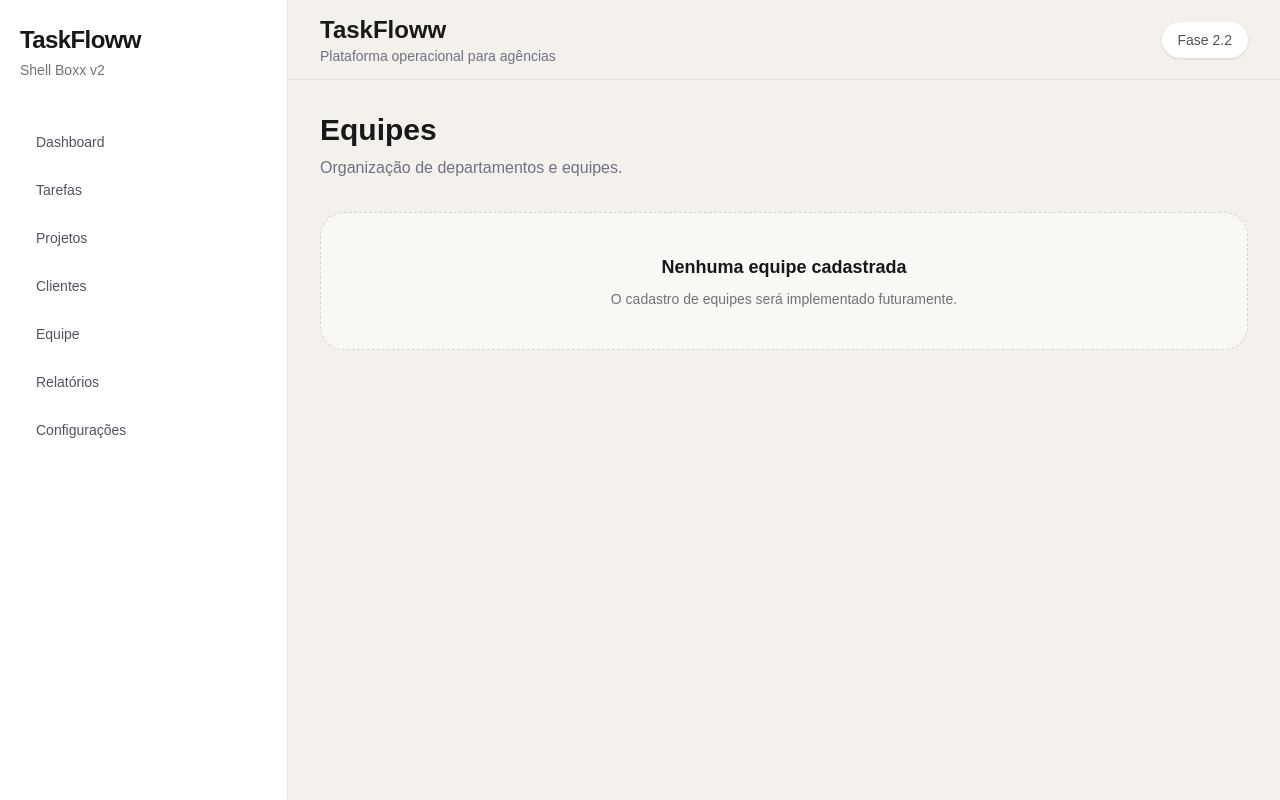
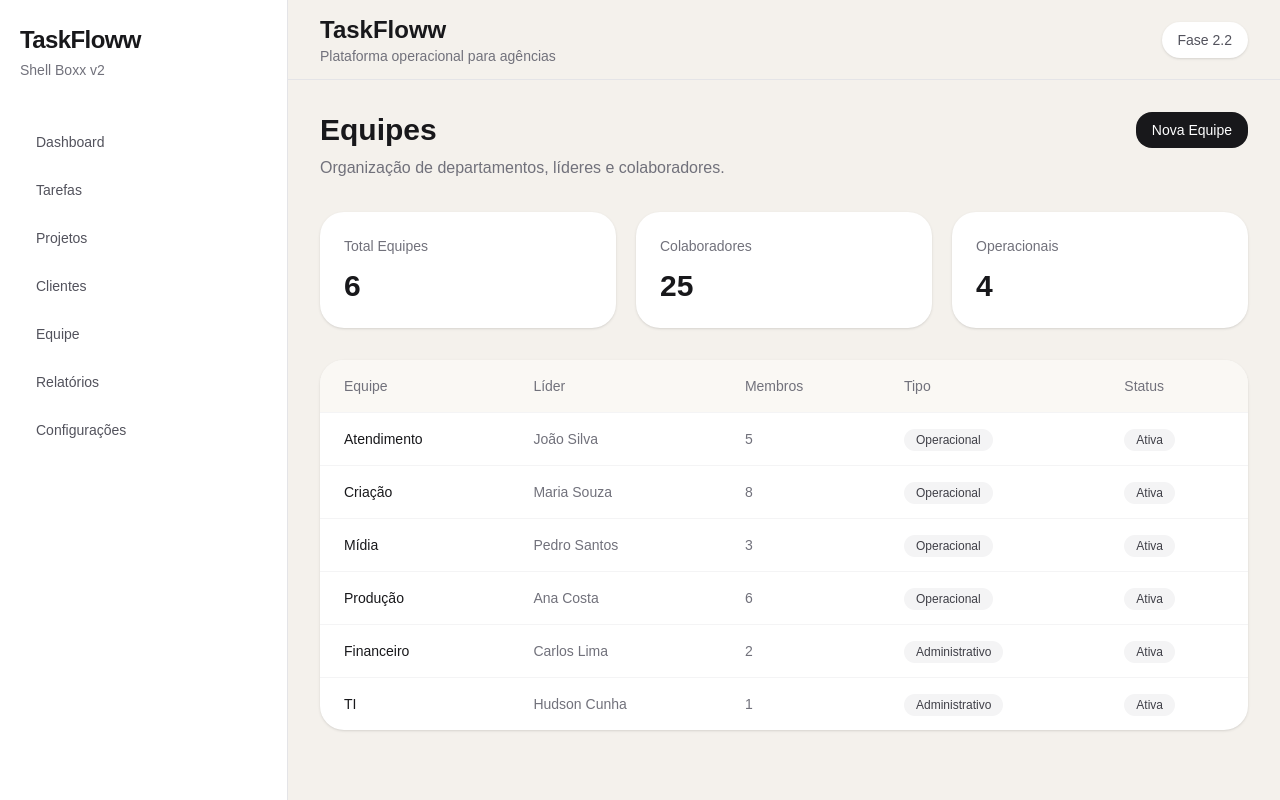
Before and after one commit to hudsonoli/taskflow, a Next.js app in the folder frontend/: page /configuracoes/equipes in a window 1280 px wide. Built offline with nearby package versions, Linux system fonts and the light colour scheme.

Commit message:
fase 3.8 cria tela administrativa mock de equipes

```diff
--- a/frontend/src/app/configuracoes/equipes/page.tsx
+++ b/frontend/src/app/configuracoes/equipes/page.tsx
@@ -1,18 +1,121 @@
-import { EmptyState } from "@/components/ui/EmptyState";
+import { Badge } from "@/components/ui/Badge";
+import { Button } from "@/components/ui/Button";
+import { Card } from "@/components/ui/Card";
 import { PageHeader } from "@/components/ui/PageHeader";
 
+const teams = [
+  {
+    name: "Atendimento",
+    leader: "João Silva",
+    members: 5,
+    type: "Operacional",
+    status: "Ativa",
+  },
+  {
+    name: "Criação",
+    leader: "Maria Souza",
+    members: 8,
+    type: "Operacional",
+    status: "Ativa",
+  },
+  {
+    name: "Mídia",
+    leader: "Pedro Santos",
+    members: 3,
+    type: "Operacional",
+    status: "Ativa",
+  },
+  {
+    name: "Produção",
+    leader: "Ana Costa",
+    members: 6,
+    type: "Operacional",
+    status: "Ativa",
+  },
+  {
+    name: "Financeiro",
+    leader: "Carlos Lima",
+    members: 2,
+    type: "Administrativo",
+    status: "Ativa",
+  },
+  {
+    name: "TI",
+    leader: "Hudson Cunha",
+    members: 1,
+    type: "Administrativo",
+    status: "Ativa",
+  },
+];
+
 export default function EquipesPage() {
+  const totalMembers = teams.reduce((total, team) => total + team.members, 0);
+  const operationalTeams = teams.filter(
+    (team) => team.type === "Operacional"
+  ).length;
+
   return (
     <div className="p-8">
-      <PageHeader
-        title="Equipes"
-        description="Organização de departamentos e equipes."
-      />
+      <div className="flex items-start justify-between gap-4">
+        <PageHeader
+          title="Equipes"
+          description="Organização de departamentos, líderes e colaboradores."
+        />
 
-      <EmptyState
-        title="Nenhuma equipe cadastrada"
-        description="O cadastro de equipes será implementado futuramente."
-      />
+        <Button>Nova Equipe</Button>
+      </div>
+
+      <div className="grid gap-5 md:grid-cols-3">
+        <Card>
+          <p className="text-sm text-zinc-500">Total Equipes</p>
+          <p className="mt-3 text-3xl font-bold">{teams.length}</p>
+        </Card>
+
+        <Card>
+          <p className="text-sm text-zinc-500">Colaboradores</p>
+          <p className="mt-3 text-3xl font-bold">{totalMembers}</p>
+        </Card>
+
+        <Card>
+          <p className="text-sm text-zinc-500">Operacionais</p>
+          <p className="mt-3 text-3xl font-bold">{operationalTeams}</p>
+        </Card>
+      </div>
+
+      <div className="mt-8 overflow-hidden rounded-3xl bg-white shadow-sm">
+        <table className="w-full text-left text-sm">
+          <thead className="border-b border-zinc-100 bg-[#faf8f4] text-zinc-500">
+            <tr>
+              <th className="px-6 py-4 font-medium">Equipe</th>
+              <th className="px-6 py-4 font-medium">Líder</th>
+              <th className="px-6 py-4 font-medium">Membros</th>
+              <th className="px-6 py-4 font-medium">Tipo</th>
+              <th className="px-6 py-4 font-medium">Status</th>
+            </tr>
+          </thead>
+
+          <tbody>
+            {teams.map((team) => (
+              <tr
+                key={team.name}
+                className="border-b border-zinc-100 last:border-0"
+              >
+                <td className="px-6 py-4 font-medium text-zinc-900">
+                  {team.name}
+                </td>
+                <td className="px-6 py-4 text-zinc-500">{team.leader}</td>
+                <td className="px-6 py-4 text-zinc-500">{team.members}</td>
+                <td className="px-6 py-4">
+                  <Badge>{team.type}</Badge>
+                </td>
+                <td className="px-6 py-4">
+                  <Badge>{team.status}</Badge>
+                </td>
+              </tr>
+            ))}
+          </tbody>
+        </table>
+      </div>
     </div>
   );
 }
```
Also changed, not shown: 1 other file (tests, documents, lock files or other folders).
